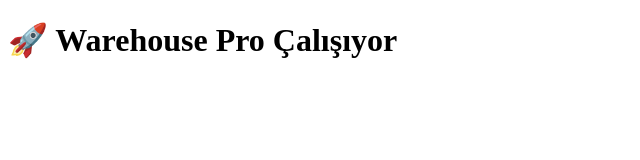
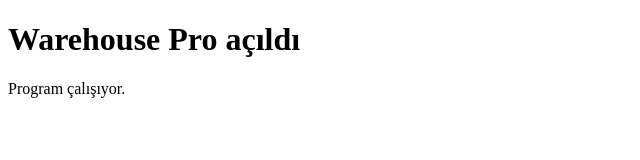
Before and after one commit to kenanemiroglu/warehouse-pro, an Electron app: page renderer/index.html in a window 1000 px wide. Shown: the whole page, without its empty margins (0-640 px from the left). Drawn offline with Linux system fonts and the light colour scheme.

Commit message:
Update index.html header and add paragraph

```diff
--- a/renderer/index.html
+++ b/renderer/index.html
@@ -1,9 +1,11 @@
 <!DOCTYPE html>
 <html>
 <head>
+  <meta charset="UTF-8" />
   <title>Warehouse Pro</title>
 </head>
 <body>
-  <h1>🚀 Warehouse Pro Çalışıyor</h1>
+  <h1>Warehouse Pro açıldı</h1>
+  <p>Program çalışıyor.</p>
 </body>
 </html>
```
